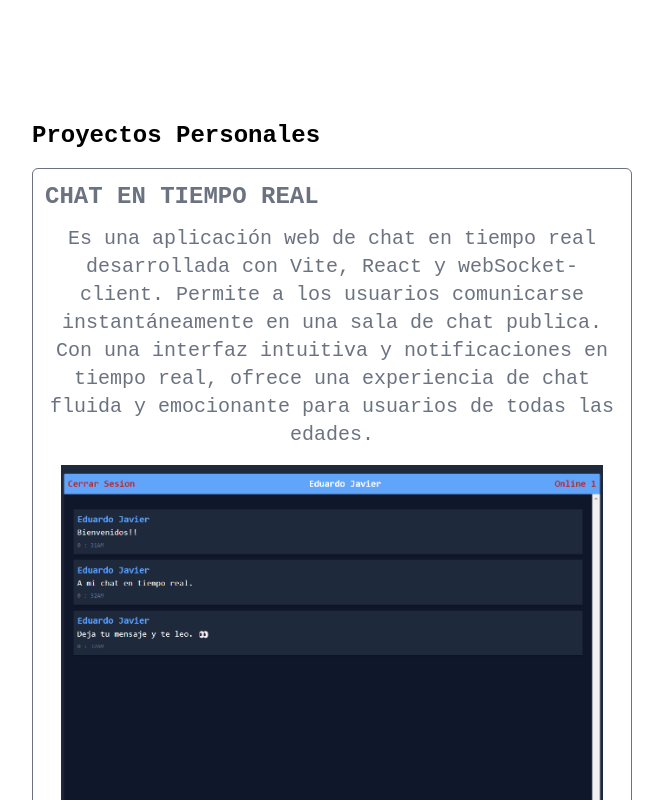
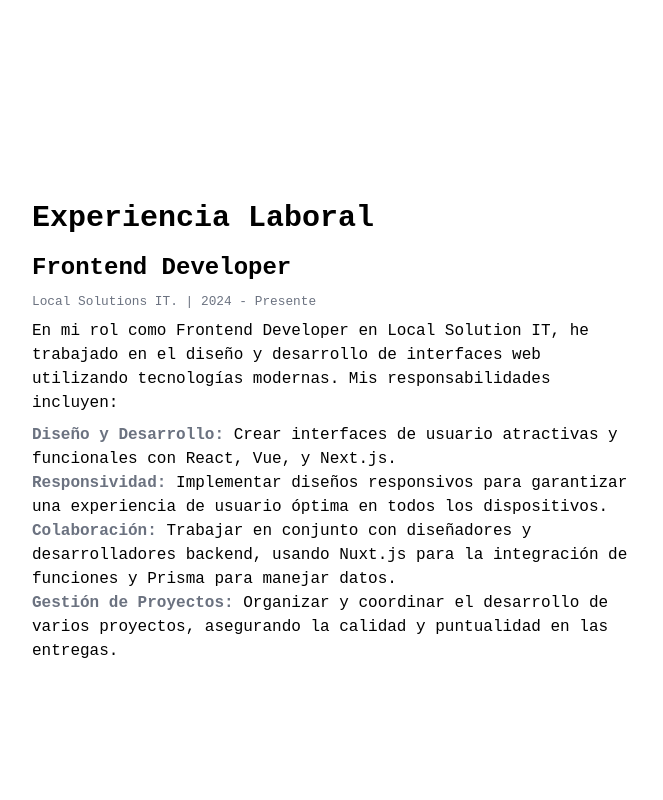
Before and after one commit to eduardo355/Portfolio, a React (Vite) app: page / in a window 1280 px wide. Shown: the part 780-1580 px from the top of the page, without its empty margins (308-971 px from the left). Built offline with nearby package versions, Linux system fonts and the light colour scheme.

Commit message:
refactor: Remove unused code, optimize CSS, and improve responsiveness in DarkMode and Css components

```diff
--- a/package.json
+++ b/package.json
@@ -10,6 +10,7 @@
     "preview": "vite preview"
   },
   "dependencies": {
+    "@emailjs/browser": "^4.4.1",
     "@fontsource-variable/jetbrains-mono": "^5.0.19",
     "@heroicons/react": "^2.1.1",
     "axios": "^1.6.3",
--- a/src/components/About/AboutMe.jsx
+++ b/src/components/About/AboutMe.jsx
@@ -1,7 +1,7 @@
 const AboutMe = () => {
   return (
     <section id="about" className=" p-5">
-      <h2 className="text-2xl font-bold dark:text-white">Sobre Mi</h2>
+      <h2 className="text-3xl font-bold dark:text-white">Sobre Mi</h2>
       <div className=" flex flex-col items-center gap-4 p-4 text-center">
         <img
           src="./Perfil.png"
--- a/src/components/ContactMe/ContactMe.jsx
+++ b/src/components/ContactMe/ContactMe.jsx
@@ -1,18 +1,41 @@
+import { useRef } from 'react'
+import { sendEmail } from './sendEmail'
+
 const ContactMe = () => {
+  const formRef = useRef(null)
+
+  const handleSubmit = async (e) => {
+    e.preventDefault()
+    if (formRef.current) {
+      const formData = new FormData(formRef.current)
+      const formDataObject = {
+        name: formData.get('name'),
+        email: formData.get('email'),
+        message: formData.get('message'),
+      }
+      const result = await sendEmail(formDataObject)
+      if (result === 1) {
+        alert('Email sent successfully!')
+      } else {
+        alert('Failed to send email.')
+      }
+    }
+  }
+
   return (
     <section id="Contact" className="p-5 dark:text-white max-sm:w-full">
-      <h2 className="text-2xl font-bold dark:text-white">Contactame</h2>
+      <h2 className="text-3xl font-bold dark:text-white">Contactame</h2>
       <div className="flex items-center justify-center p-4">
         <form
-          method="POST"
-          action="https://formsubmit.co/tovareduardo75@gmail.com"
+          ref={formRef}
+          onSubmit={handleSubmit}
           className="flex flex-col max-sm:w-11/12"
         >
           <input
             type="text"
             name="name"
             placeholder="Nombre"
-            className=" w-full p-4 text-base mb-4 rounded-md border border-gray-400 focus:outline-none"
+            className="w-full p-4 text-base mb-4 rounded-md border border-gray-400 focus:outline-none"
           />
           <input
             type="email"
@@ -25,9 +48,9 @@ const ContactMe = () => {
             cols="30"
             rows="5"
             placeholder="Mensaje"
-            className=" p-4 text-base mb-4 rounded-md border border-gray-400 resize-y"
+            className="p-4 text-base mb-4 rounded-md border border-gray-400 resize-y"
           ></textarea>
-          <button className=" bg-transparent border-none text-base font-bold text-gray-500">
+          <button className="bg-transparent border-none text-base font-bold text-gray-500">
             Enviar
           </button>
         </form>
--- /dev/null
+++ b/src/components/ContactMe/sendEmail.js
@@ -0,0 +1,24 @@
+import emailJS from '@emailjs/browser'
+
+export const sendEmail = async (formData) => {
+  const { name, email, message } = formData
+
+  const data = {
+    name,
+    email,
+    message,
+  }
+
+  try {
+    await emailJS.send(
+      'service_hy1v22n',
+      'template_64l2szi',
+      data,
+      'dELDgsbLnO6JD0AvR'
+    )
+    return 1
+  } catch (error) {
+    console.error('Error sending email:', error)
+    return 2
+  }
+}
--- /dev/null
+++ b/src/components/Icons/Next.jsx
@@ -0,0 +1,17 @@
+export const Next = () => {
+  return (
+    <div className=" flex flex-col items-center text-gray-400 hover:dark:text-white hover:text-black">
+      <svg
+        xmlns="http://www.w3.org/2000/svg"
+        x="0px"
+        y="0px"
+        viewBox="0 0 48 48"
+        width={60}
+        fill="currentColor"
+      >
+        <path d="M 24 4 C 12.972 4 4 12.972 4 24 C 4 35.028 12.972 44 24 44 C 35.028 44 44 35.028 44 24 C 44 12.972 35.028 4 24 4 z M 24 7 C 33.374 7 41 14.626 41 24 C 41 29.852 38.027672 35.020078 33.513672 38.080078 L 19.742188 17.660156 C 19.375187 17.113156 18.687547 16.874453 18.060547 17.064453 C 17.430547 17.258453 17 17.841 17 18.5 L 17 31.5 C 17 32.328 17.672 33 18.5 33 C 19.328 33 20 32.328 20 31.5 L 20 23.40625 L 30.876953 39.533203 C 28.770953 40.468203 26.448 41 24 41 C 14.626 41 7 33.374 7 24 C 7 14.626 14.626 7 24 7 z M 29.5 15 C 28.672 15 28 15.672 28 16.5 L 28 24.986328 L 31 29.289062 L 31 16.5 C 31 15.672 30.328 15 29.5 15 z"></path>
+      </svg>
+      <span>Next</span>
+    </div>
+  )
+}
--- a/src/components/Nav/Nav.jsx
+++ b/src/components/Nav/Nav.jsx
@@ -41,6 +41,13 @@ const Nav = () => {
           className="text-gray-500 text-lg hover:text-black hover:dark:text-white"
         >
           Inicio
+        </a>
+        <a
+          href="#laboral"
+          onClick={() => setMenu(!menu)}
+          className="text-gray-500 text-lg hover:text-black hover:dark:text-white"
+        >
+          Eperiencia Laboral
         </a>
         <a
           href="#Projects"
--- a/src/components/Projects/Projects.jsx
+++ b/src/components/Projects/Projects.jsx
@@ -2,7 +2,7 @@ import PROJECTS from './ProjectsArray'
 const Projects = () => {
   return (
     <section id="Projects" className=" p-5 mt-40 bg-transparen">
-      <h2 className=" text-2xl font-bold mb-4 dark:text-white">
+      <h2 className=" text-3xl font-bold mb-4 dark:text-white">
         Proyectos Personales
       </h2>
       <div className=" flex flex-col mb-4 justify-center">
@@ -15,7 +15,7 @@ const Projects = () => {
               <div className="text-2xl mb-3 font-bold text-gray-500 dark:text-white">
                 {projecto.name}
               </div>
-              <div className=" text-gray-500 text-balance text-center text-xl max-sm:text-base">
+              <div className=" text-gray-500 text-balance text-center  max-sm:text-base">
                 {projecto.descripcion}
               </div>
               <div className=" flex items-center justify-center p-4">
--- a/src/components/Skills/Skills.jsx
+++ b/src/components/Skills/Skills.jsx
@@ -6,17 +6,19 @@ import ReactIcon from '../Icons/React'
 import ReactNativeIcon from '../Icons/React_Native'
 import Ts from '../Icons/Ts'
 import Vue from '../Icons/Vue'
+import { Next } from '../Icons/Next'
 
 const Skills = () => {
   return (
     <section id="skills" className="p-5">
-      <h2 className="text-2xl font-bold mb-4 dark:text-white">Habilidades</h2>
+      <h2 className="text-3xl font-bold mb-4 dark:text-white">Habilidades</h2>
       <div className="flex flex-wrap gap-10 p-3 justify-center">
         <Html />
         <Css />
         <IconJS />
         <Ts />
         <ReactIcon />
+        <Next />
         <ReactNativeIcon />
         <Vue />
         <Php />
--- /dev/null
+++ b/src/components/experienceLaboral/ExperienceLaboral.jsx
@@ -0,0 +1,42 @@
+export const ExperienceLaboral = () => {
+  return (
+    <section id="laboral" className=" p-5 mt-40 bg-transparen">
+      <h2 className="text-3xl font-bold mb-4 dark:text-white">
+        Experiencia Laboral
+      </h2>
+      <div className="dark:text-white flex flex-col space-y-2">
+        <span className="font-bold text-2xl">Frontend Developer</span>
+        <small className="text-gray-500">
+          Local Solutions IT. | 2024 - Presente
+        </small>
+        <p>
+          En mi rol como Frontend Developer en Local Solution IT, he trabajado
+          en el diseño y desarrollo de interfaces web utilizando tecnologías
+          modernas. Mis responsabilidades incluyen:
+        </p>
+        <ul>
+          <li>
+            <strong className="text-gray-500">Diseño y Desarrollo:</strong>{' '}
+            Crear interfaces de usuario atractivas y funcionales con React, Vue,
+            y Next.js.
+          </li>
+          <li>
+            <strong className="text-gray-500">Responsividad:</strong>{' '}
+            Implementar diseños responsivos para garantizar una experiencia de
+            usuario óptima en todos los dispositivos.
+          </li>
+          <li>
+            <strong className="text-gray-500">Colaboración:</strong> Trabajar en
+            conjunto con diseñadores y desarrolladores backend, usando Nuxt.js
+            para la integración de funciones y Prisma para manejar datos.
+          </li>
+          <li>
+            <strong className="text-gray-500">Gestión de Proyectos:</strong>{' '}
+            Organizar y coordinar el desarrollo de varios proyectos, asegurando
+            la calidad y puntualidad en las entregas.
+          </li>
+        </ul>
+      </div>
+    </section>
+  )
+}
--- a/src/pages/Home.jsx
+++ b/src/pages/Home.jsx
@@ -5,13 +5,17 @@ import Skills from '../components/Skills/Skills'
 import AboutMe from '../components/About/AboutMe'
 import ContactMe from '../components/ContactMe/ContactMe'
 import Footer from '../components/Footer'
+import { ExperienceLaboral } from '../components/experienceLaboral/ExperienceLaboral'
 
 const Home = () => {
   return (
     <div className="flex flex-col items-center">
-      <div className="w-1/2 max-sm:w-full">
-        <Nav />
-        <Welcome />
+      <div className="w-1/2 max-sm:w-full relative">
+        <div className="h-screen">
+          <Nav />
+          <Welcome />
+        </div>
+        <ExperienceLaboral />
         <Projects />
         <Skills />
         <AboutMe />
```
